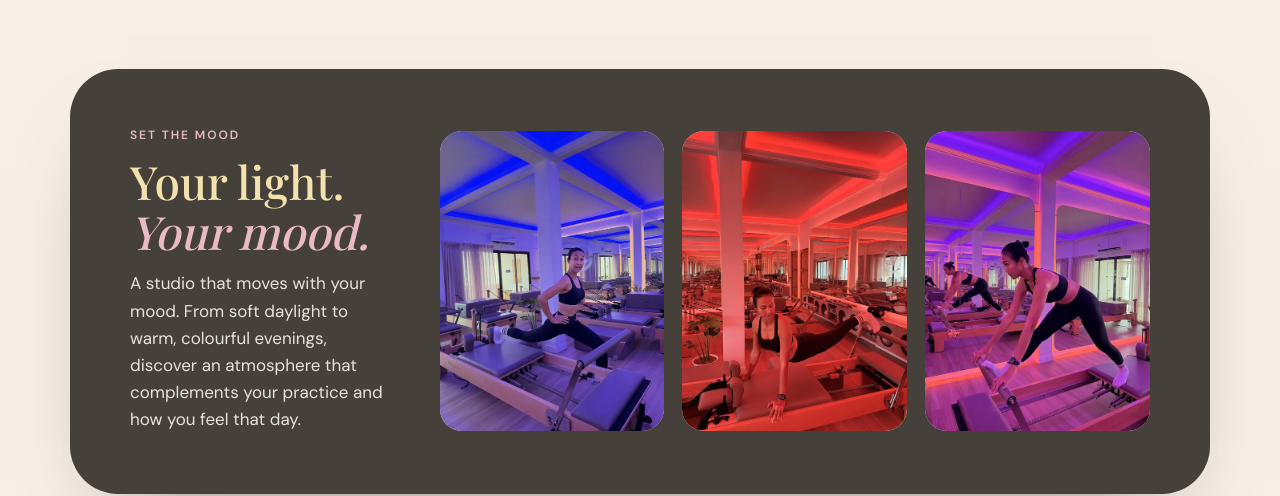
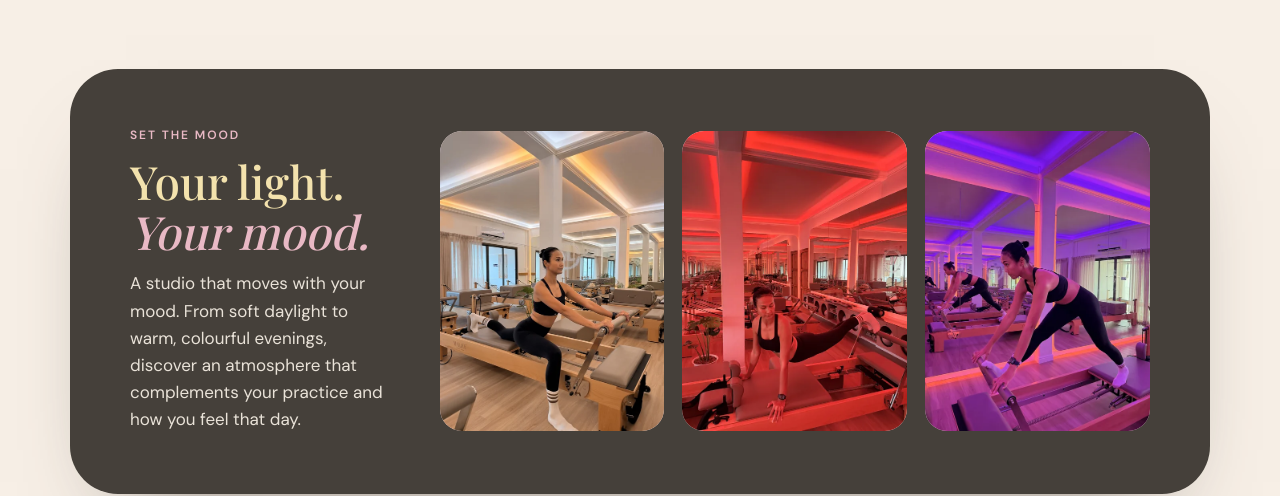
Before and after one commit to sjc-prog/malee_pilates, a plain HTML site: page site/index.html in a window 1280 px wide. Shown: the part 1740-2236 px from the top of the page. Drawn offline with nearby package versions, Linux system fonts and the light colour scheme; a web font is replaced by a local one.

Commit message:
Replace mood section photo with supplied warm studio image

```diff
--- a/site/index.html
+++ b/site/index.html
@@ -410,7 +410,7 @@
     <div class="mood rv">
       <div class="mood-head"><p class="eyebrow">Set the mood</p><h3>Your light. <em>Your mood.</em></h3><p>A studio that moves with your mood. From soft daylight to warm, colourful evenings, discover an atmosphere that complements your practice and how you feel that day.</p></div>
       <div class="mood-grid">
-        <a class="shot rv" style="--i:0" href="/img/studio/mood-blue-1000.webp" data-lb><img src="/img/studio/mood-blue-1000.webp" srcset="/img/studio/mood-blue-560.webp 560w, /img/studio/mood-blue-1000.webp 1000w" sizes="(max-width:700px) 50vw, 360px" width="1000" height="1333" alt="An instructor on a Reformer under blue ceiling lighting at Màlee" loading="lazy"></a>
+        <a class="shot rv" style="--i:0" href="/img/studio/warm-reformer-1000.webp" data-lb><img src="/img/studio/warm-reformer-1000.webp" srcset="/img/studio/warm-reformer-560.webp 560w, /img/studio/warm-reformer-1000.webp 1000w" sizes="(max-width:700px) 50vw, 360px" width="1000" height="1333" alt="An instructor practising on a Reformer under warm studio lighting at Màlee" loading="lazy"></a>
         <a class="shot rv" style="--i:1" href="/img/studio/mood-red-1000.webp" data-lb><img src="/img/studio/mood-red-1000.webp" srcset="/img/studio/mood-red-560.webp 560w, /img/studio/mood-red-1000.webp 1000w" sizes="(max-width:700px) 50vw, 360px" width="1000" height="1333" alt="An instructor in a plank on a Reformer under red ceiling lighting at Màlee" loading="lazy"></a>
         <a class="shot rv" style="--i:2" href="/img/studio/mood-violet-1000.webp" data-lb><img src="/img/studio/mood-violet-1000.webp" srcset="/img/studio/mood-violet-560.webp 560w, /img/studio/mood-violet-1000.webp 1000w" sizes="(max-width:700px) 50vw, 360px" width="1000" height="1333" alt="An instructor stepping off a Reformer under violet ceiling lighting at Màlee" loading="lazy"></a>
       </div>
```
Also changed, not shown: site/img/studio/warm-reformer-1000.webp (added), site/img/studio/warm-reformer-560.webp (added).
